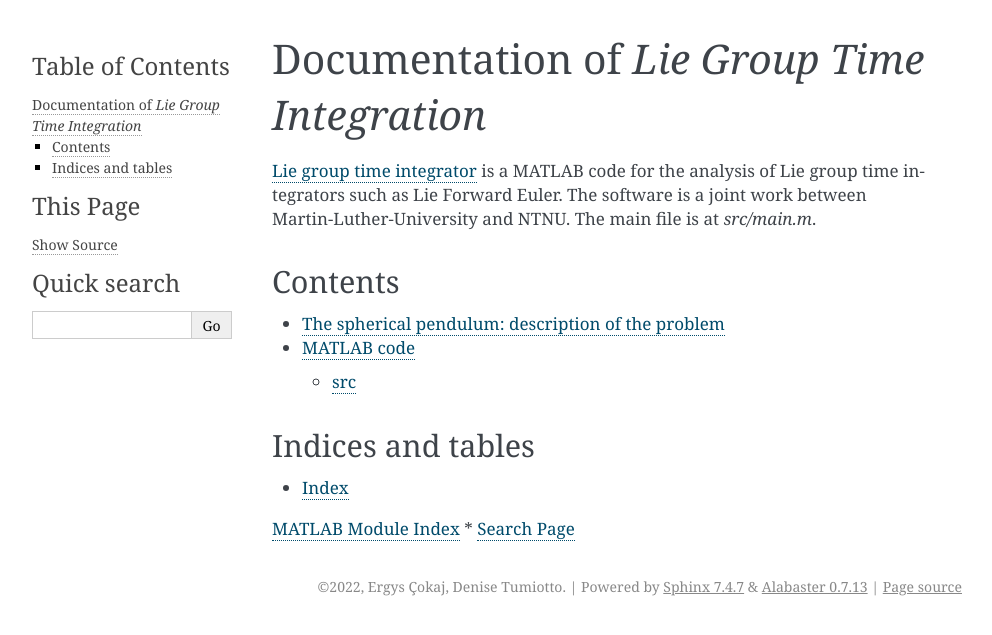
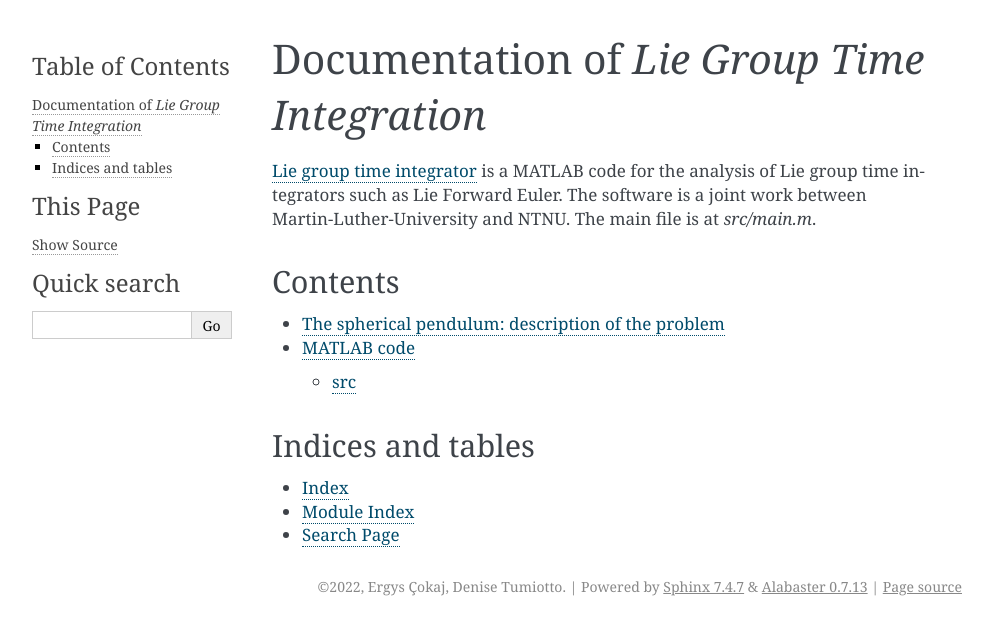
Before and after one commit to THREAD-3-2/lie_group_time_integrator, a Sphinx documentation site: the page built from docs/index.rst, in a window 1280 px wide. Shown: the top 635 px of the page, without its empty margins (148-1140 px from the left). Built offline with Sphinx 7.4.7, drawn with Linux system fonts in a browser that asks for light colours.

Commit message:
small changes

```diff
--- a/docs/index.rst
+++ b/docs/index.rst
@@ -20,5 +20,5 @@ Indices and tables
 ==================
 
 * :ref:`genindex`
-`MATLAB Module Index <mat-modindex.html>`_
+* `Module Index <mat-modindex.html>`_
 * :ref:`search`
--- a/docs/sphpend.rst
+++ b/docs/sphpend.rst
@@ -17,7 +17,8 @@ The equations in this case are:
     \end{align}
 
 .. math::
-        :name: eq:1
+
+    :name: eq:1
     \begin{align}
         \dot{\omega} & = ge_3\times q,
     \end{align}
```
